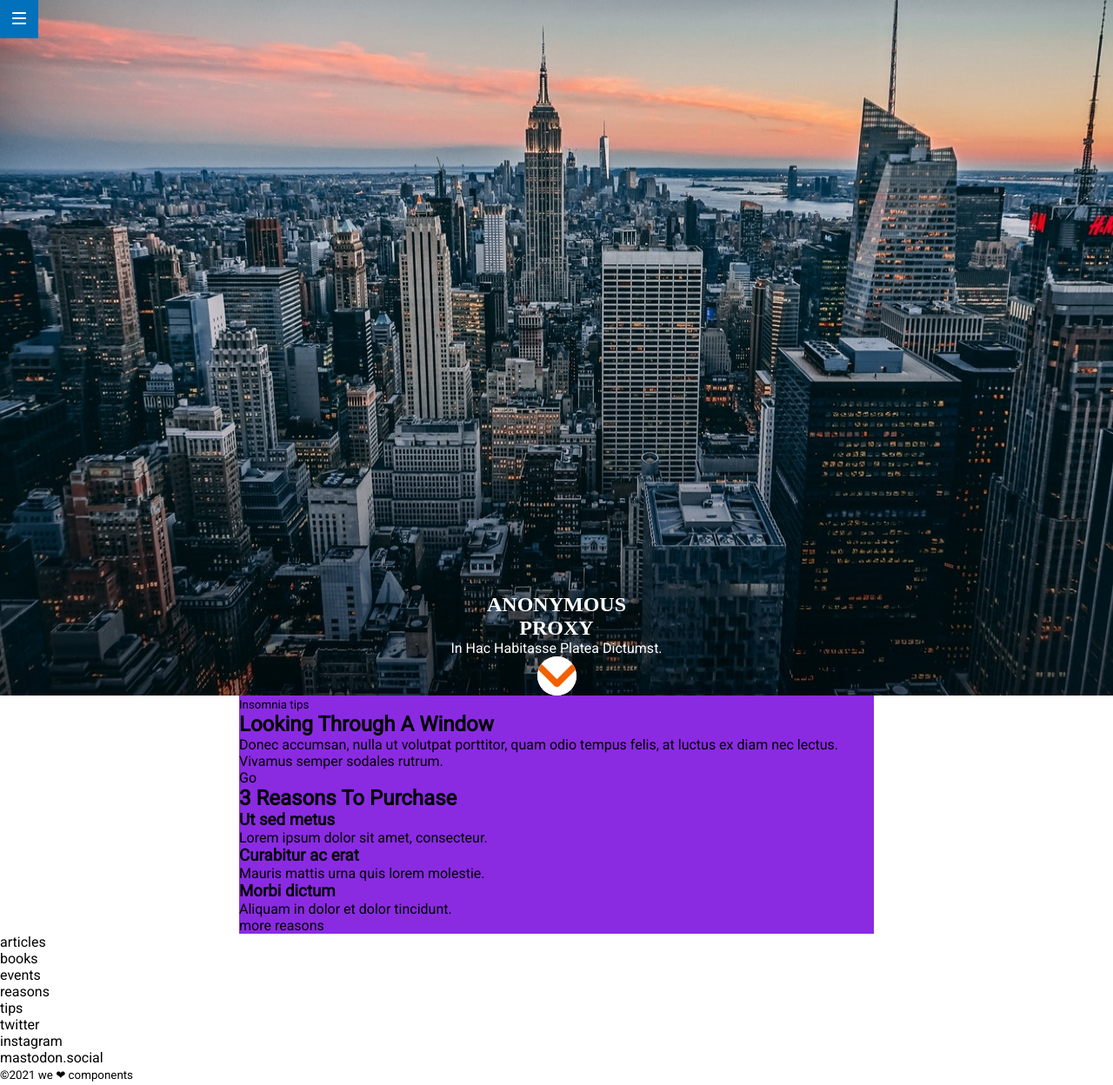
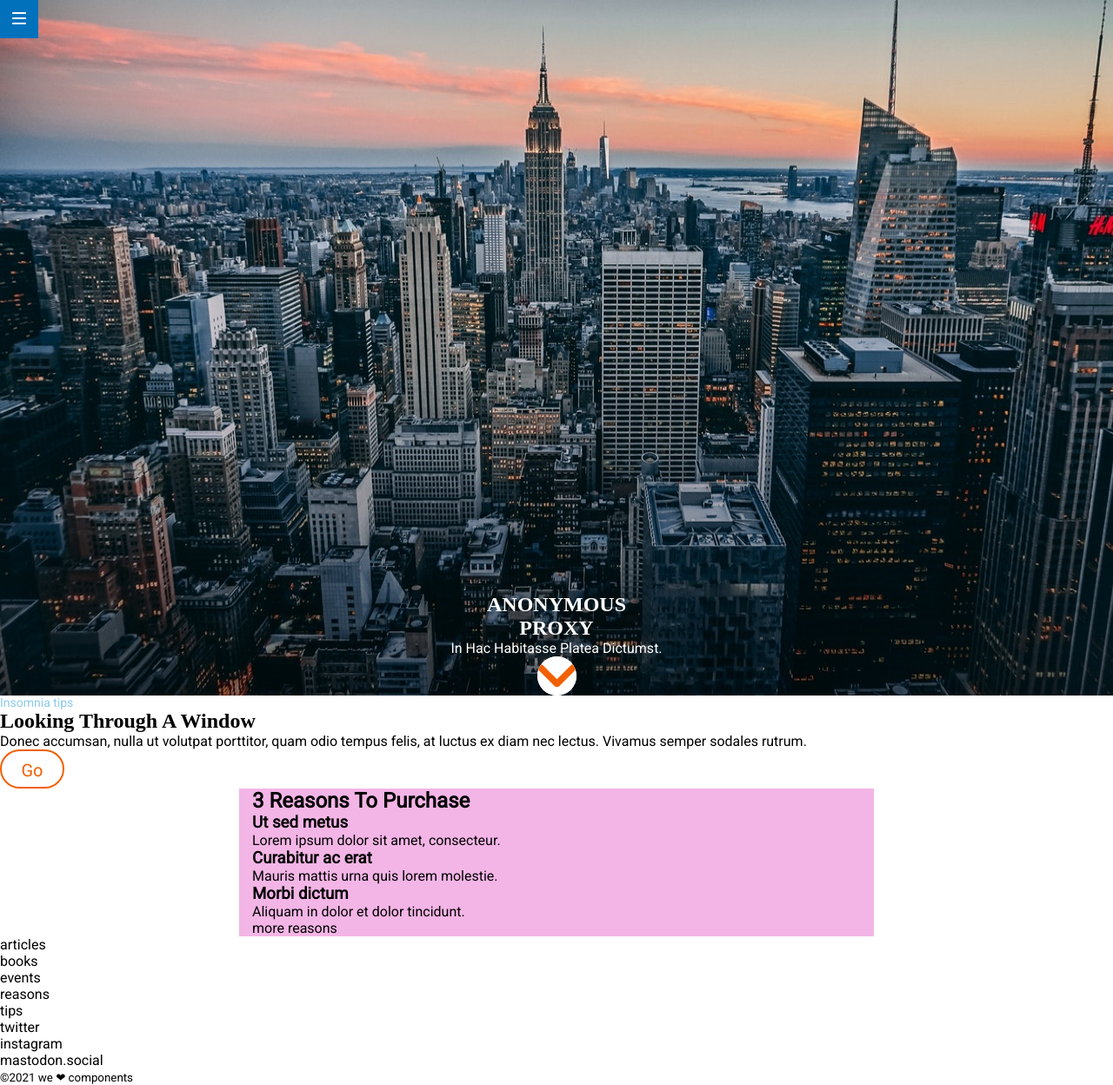
Before and after one commit to Adalab/modulo-1-evaluacion-final-jero10lf, a website: page src/html/index.html in a window 1280 px wide. Shown: the whole page at 87% size. Drawn offline with nearby package versions, Linux system fonts and the light colour scheme; files that its build step writes are made by us from their sources; files whose address does not match are found by name.

Commit message:
Adding looking

```diff
--- a/src/html/partials/hero.html
+++ b/src/html/partials/hero.html
@@ -1,7 +1,7 @@
 <section class="hero">
     <div class="herotext">
-        <h1 class="herotext title">anonymous proxy</h1>
-        <p class="herotext subtitle">in hac habitasse platea dictumst.</p>
+        <h1 class="herotitle">anonymous proxy</h1>
+        <p class="herosubtitle">in hac habitasse platea dictumst.</p>
     </div>
     <a class="buttonhero" href="#reasons" title="hero button">
         <img class="buttonhero" src="./assets/images/ico-scroll-down.svg" title="Go to reasons" alt="Go to reasons">
--- a/src/html/partials/looking.html
+++ b/src/html/partials/looking.html
@@ -1,9 +1,11 @@
-
-    <section class="looking">
-        <div class="centralcolumn">
-            <small>Insomnia tips</small>
-            <h2>Looking Through A Window</h2>
-            <p>Donec accumsan, nulla ut volutpat porttitor, quam odio tempus felis, at luctus ex diam nec lectus. Vivamus semper sodales rutrum.</p>
-            <div>Go</div>
-        </div>
-    </section>
+<section class="looking">
+    <!--<div class="centralcolumn">-->
+        <small class="lookingimsonia">Insomnia tips</small>
+        <h2 class="lookingtitle">looking through a window</h2>
+        <p class="lookingtext"></p>Donec accumsan, nulla ut volutpat porttitor, quam odio tempus felis, at luctus ex diam nec lectus. Vivamus semper sodales rutrum.</p>
+        <a
+        class="lookingbotton"
+        href="https://adalab.es/"
+        title="Go adalab"
+        >Go</a>
+  </section>
--- a/src/scss/layout/_hero.scss
+++ b/src/scss/layout/_hero.scss
@@ -13,14 +13,14 @@
   color: $color-white;
   text-align: center;
 }
-.title {
+.herotitle {
   font-family: $font-titles;
   size: 42px;
   text-transform: uppercase;
   word-spacing: 100vw;
   font-weight: bold;
 }
-.subtitle {
+.herosubtitle {
   size: 16px;
   text-transform: capitalize;
   font-weight: regular;
--- /dev/null
+++ b/src/scss/layout/_looking.scss
@@ -0,0 +1,31 @@
+.looking {
+  display: flex;
+  flex-direction: column;
+  align-content: center;
+  text-align: left;
+}
+.lookingimsonia {
+  font-size: 14px;
+  color: $color-insomnia;
+}
+.lookingtitle {
+  font-family: $font-titles;
+  font-size: 24 px;
+  font-weight: bold;
+  text-transform: capitalize;
+}
+.lookingbotton {
+  box-sizing: border-box;
+  border: solid 2px $color-button;
+  width: 74px;
+  border-radius: 22.5px;
+  height: 45px;
+  text-align: center;
+  border-color: $color-button;
+  font-size: 20px;
+  font-weight: 500;
+  line-height: 2.25;
+  text-align: center;
+  text-decoration: none;
+  color: $color-button;
+}
--- a/src/scss/layout/_page.scss
+++ b/src/scss/layout/_page.scss
@@ -4,9 +4,10 @@
   font-family: $font-text;
   font-size: 18;
 }
+
 .centralcolumn {
-  background-color: blueviolet;
-  margin: 0 $margin-mobile;
+  background-color: rgb(243, 181, 230);
+  padding: 0 $margin-mobile;
   @media all and (min-width: 768px) {
     margin: 0 $margin-tablet;
   }
--- a/src/scss/layout/looking.scss
+++ /dev/null
@@ -1,2 +0,0 @@
-.footer {
-}
--- a/src/scss/main.scss
+++ b/src/scss/main.scss
@@ -4,4 +4,5 @@
 @import "layout/footer";
 @import "layout/page";
 @import "layout/hero";
+@import "layout/looking";
 @import "pages/index";
```
